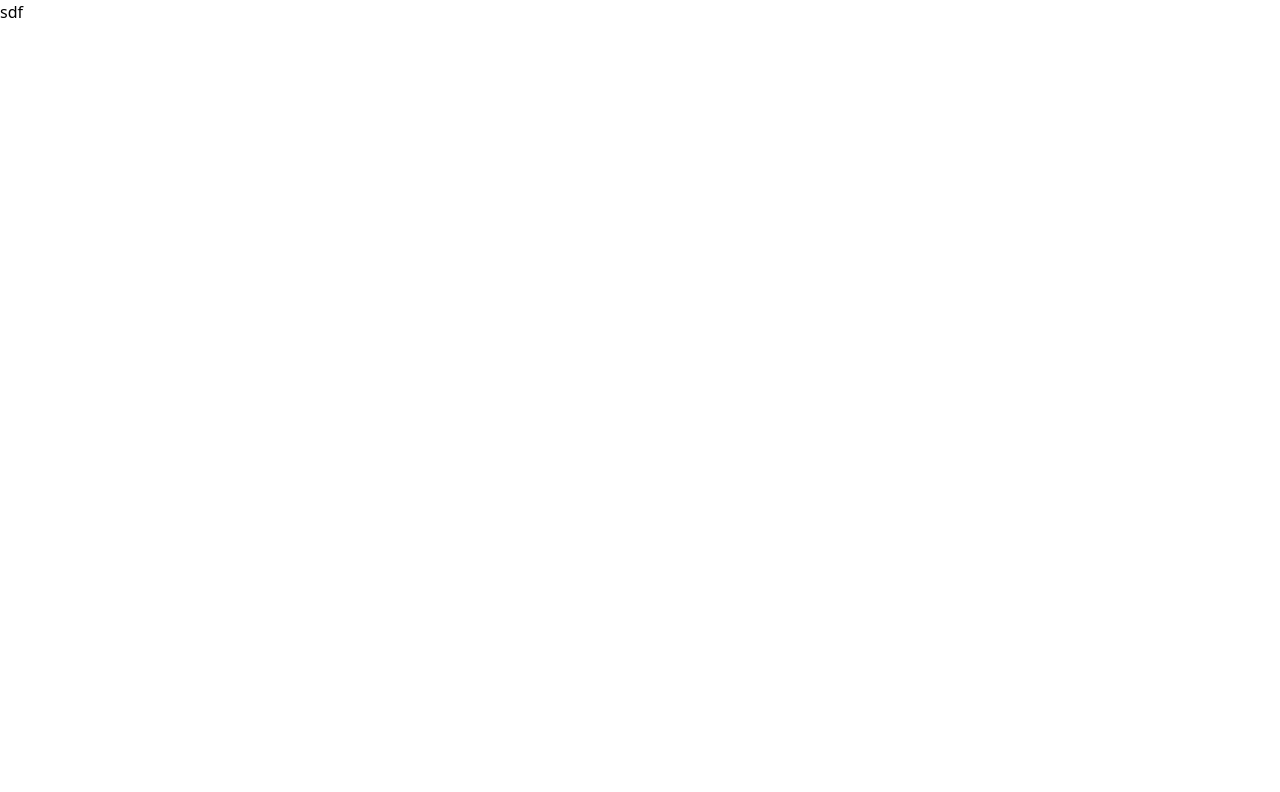
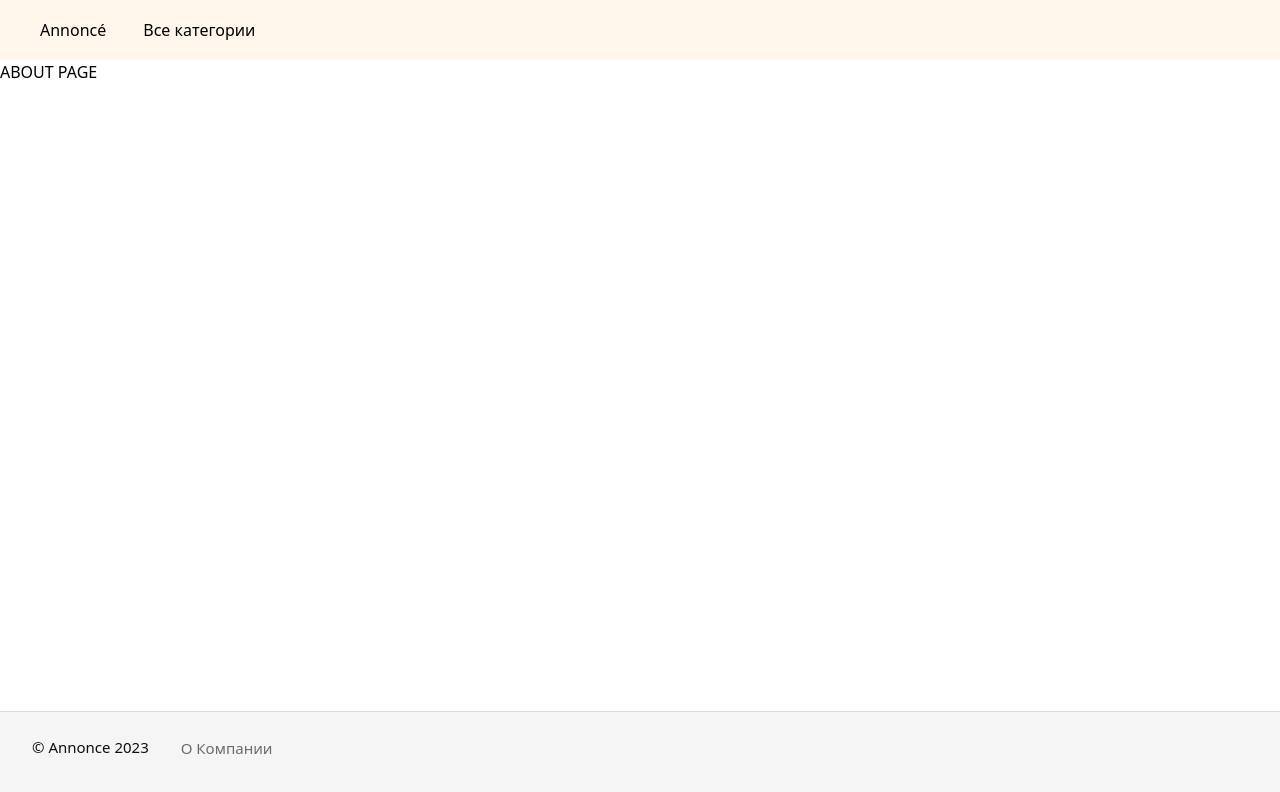
Before and after one commit to zvk23/osmi-test, a Nuxt app: page /about in a window 1280 px wide. Shown: the top 792 px of the page. Built offline with nearby package versions, Linux system fonts and the light colour scheme.

Commit message:
Сверстан футер

```diff
--- a/app/assets/css/main.css
+++ b/app/assets/css/main.css
@@ -1 +1,9 @@
 @import "tailwindcss";
+
+@theme {
+  --color-warning-100: oklch(0.9791 0.018 78.24);
+  --color-bg-primary: oklch(0.9702 0 0);
+  --color-gray-900: oklch(0.1684 0 0);
+  --color-gray-500: oklch(0.5278 0 0);
+  --color-gray-100: oklch(0.8914 0 0);
+}
--- /dev/null
+++ b/app/components/ui/AppButton.vue
@@ -0,0 +1,13 @@
+<template>
+  <div>
+
+  </div>
+</template>
+
+<script setup lang="ts">
+
+</script>
+
+<style scoped>
+
+</style>
--- /dev/null
+++ b/app/components/ui/AppFooter.vue
@@ -0,0 +1,17 @@
+<template>
+  <footer class="footer bg-bg-primary border-t-gray-100 border-t-1">
+    <div class="flex flex-col lg:flex-row lg:center gap-[20px] px-[16px] py-[24px] lg:gap-[32px] lg:px-[32px] lg:pt-[24px] lg:pb-[40px]">
+      <div class="text-gray-900 lg:text-[15px]">© Annonce 2023</div>
+      <ul class="flex center gap-[20px] lg:gap-[32px] flex-col lg:flex-row">
+        <!-- <li class="text-gray-500 lg:text-[15px]">Документы</li> -->
+        <li>
+          <NuxtLink to="about" class="text-gray-500 lg:text-[15px]">О Компании</NuxtLink>
+        </li>
+      </ul>
+    </div>
+  </footer>
+</template>
+
+<script setup lang="ts"></script>
+
+<style scoped></style>
--- a/app/layouts/default.vue
+++ b/app/layouts/default.vue
@@ -1,14 +1,27 @@
-<script setup lang="ts"></script>
+<script setup lang="ts">
+import AppFooter from '@/components/ui/AppFooter.vue';
+</script>
 
 <template>
-  <div class="layout">
-    <header class="layout__header">
-      <div class="container flex">sdf</div>
+  <div class="layout h-[100vh] flex flex-col">
+    <header class="layout__header header bg-warning-100">
+      <div class="flex center px-[40px] py-[18px]">
+        <div class="header__left flex center gap-[37px]">
+          <div class="header__logo">
+            <NuxtLink to="/">Annoncé</NuxtLink>
+          </div>
+          <button>Все категории</button>
+        </div>
+
+        <div class="header__right"></div>
+      </div>
     </header>
 
-    <slot />
+    <div class="layout__content grow-1">
+      <slot />
+    </div>
 
-    <footer class="layout__footer"></footer>
+    <AppFooter class="layout__footer" />
   </div>
 </template>
 
--- /dev/null
+++ b/app/pages/about.vue
@@ -0,0 +1,13 @@
+<template>
+  <div>
+    ABOUT PAGE
+  </div>
+</template>
+
+<script setup lang="ts">
+
+</script>
+
+<style scoped>
+
+</style>
--- /dev/null
+++ b/app/pages/index.vue
@@ -0,0 +1,13 @@
+<template>
+  <div>
+dgfsdfs
+  </div>
+</template>
+
+<script setup lang="ts">
+
+</script>
+
+<style scoped>
+
+</style>
```
